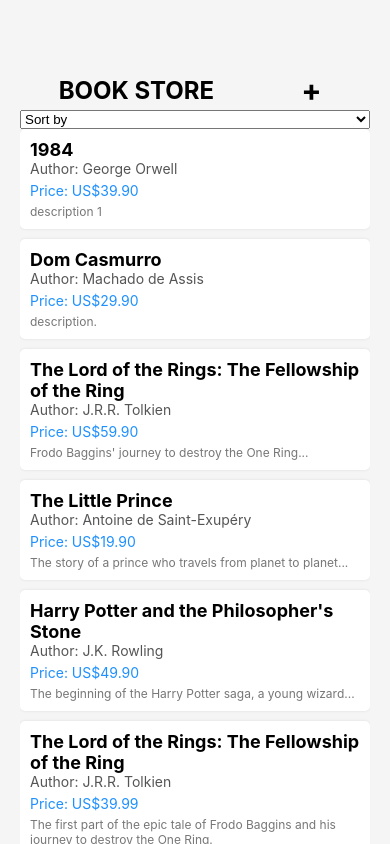
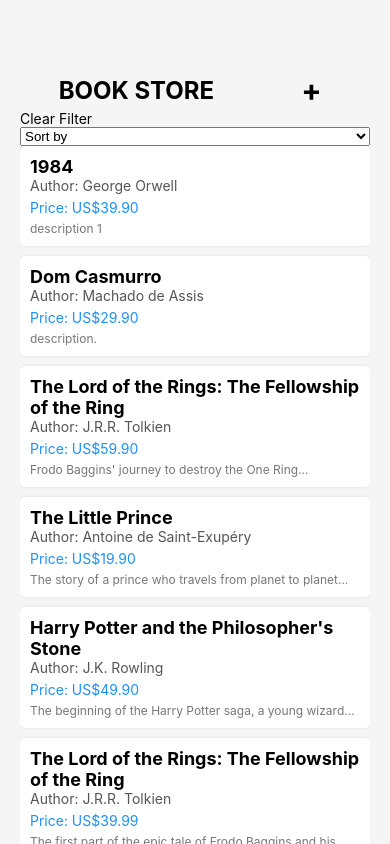
Before and after one commit to Luizrebelatto/ecommerce-store-app, a React Native app: screen / in a window 390 px wide. Built offline with nearby package versions, Linux system fonts and the light colour scheme.

Commit message:
add test getbyrole button

```diff
--- a/src/screens/Home/home.tsx
+++ b/src/screens/Home/home.tsx
@@ -29,6 +29,9 @@ export default function Home() {
           <Text style={styles.plusSymbol}>+</Text>
         </TouchableOpacity>
       </View>
+      <TouchableOpacity accessibilityRole='button' >
+        <Text>Clear Filter</Text>
+      </TouchableOpacity>
       <Picker
         selectedValue={rule}
         testID='sort-picker'
```
Also changed, not shown: 2 other files (tests, documents, lock files or other folders).
